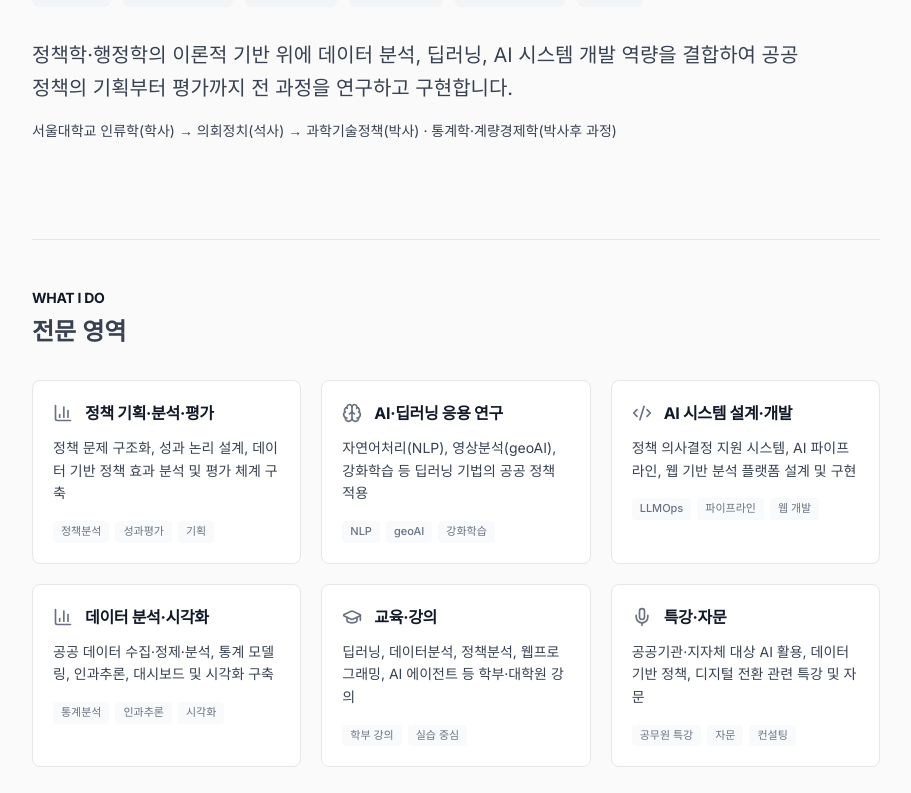
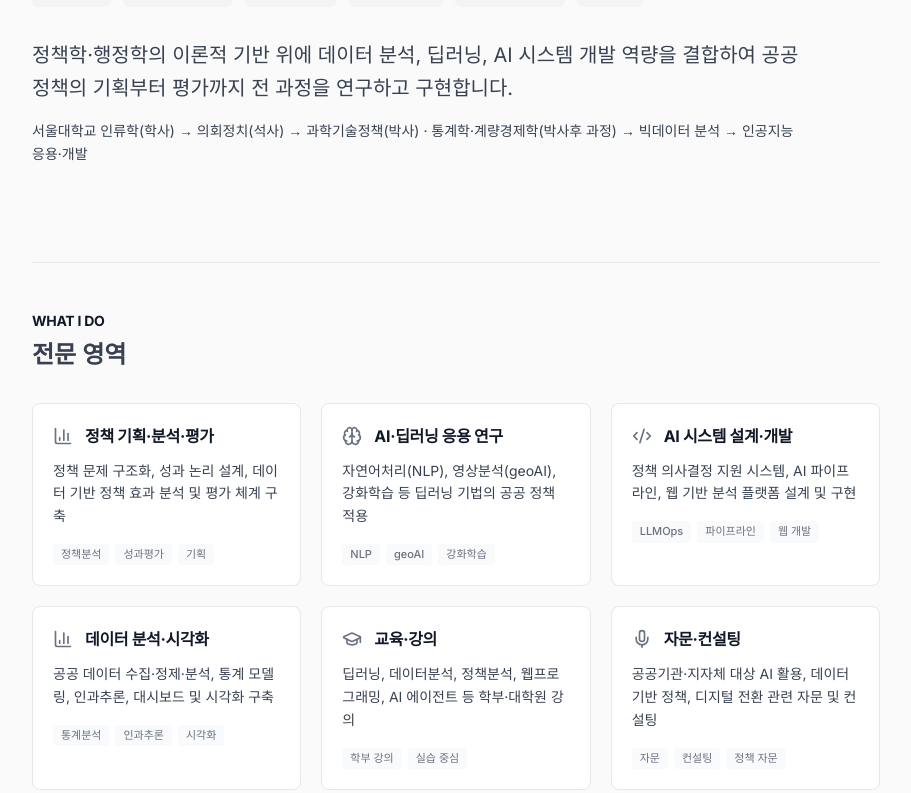
Before and after one commit to LeeSeogMin/my-life, a Next.js app: page / in a window 1280 px wide. Shown: the part 287-1080 px from the top of the page, without its empty margins (184-1095 px from the left). Built offline with nearby package versions, Linux system fonts and the light colour scheme.

Commit message:
feat: add basic welcome message to homepage

```diff
--- a/src/app/page.tsx
+++ b/src/app/page.tsx
@@ -43,7 +43,7 @@ export default function Home() {
 
         {/* 학력 요약 — 신뢰도 확보 */}
         <p className="text-sm text-gray-500 mt-4 leading-relaxed max-w-3xl">
-          서울대학교 인류학(학사) → 의회정치(석사) → 과학기술정책(박사) · 통계학·계량경제학(박사후 과정)
+          서울대학교 인류학(학사) → 의회정치(석사) → 과학기술정책(박사) · 통계학·계량경제학(박사후 과정) → 빅데이터 분석 → 인공지능 응용·개발
         </p>
       </section>
 
@@ -88,9 +88,9 @@ export default function Home() {
             },
             {
               icon: <Mic className="w-5 h-5" />,
-              title: "특강·자문",
-              desc: "공공기관·지자체 대상 AI 활용, 데이터 기반 정책, 디지털 전환 관련 특강 및 자문",
-              keywords: ["공무원 특강", "자문", "컨설팅"],
+              title: "자문·컨설팅",
+              desc: "공공기관·지자체 대상 AI 활용, 데이터 기반 정책, 디지털 전환 관련 자문 및 컨설팅",
+              keywords: ["자문", "컨설팅", "정책 자문"],
             },
           ].map((item, idx) => (
             <div
@@ -250,9 +250,9 @@ export default function Home() {
       {/* 연락처 / CTA */}
       <section className="pt-12 border-t border-gray-200">
         <div className="bg-gray-50 rounded-lg p-8 space-y-4">
-          <h2 className="text-xl font-semibold text-gray-900">연구 협업·특강·자문 문의</h2>
+          <h2 className="text-xl font-semibold text-gray-900">연구 협업</h2>
           <p className="text-sm text-gray-600">
-            연구과제 협업, 특강 의뢰, AI·데이터 기반 정책 자문 등 문의를 환영합니다.
+            연구자, 공공기관 종사자, 학생들과의 연구 협업을 환영합니다.
           </p>
           <a
             href="mailto:newmind68@hs.ac.kr"
```
